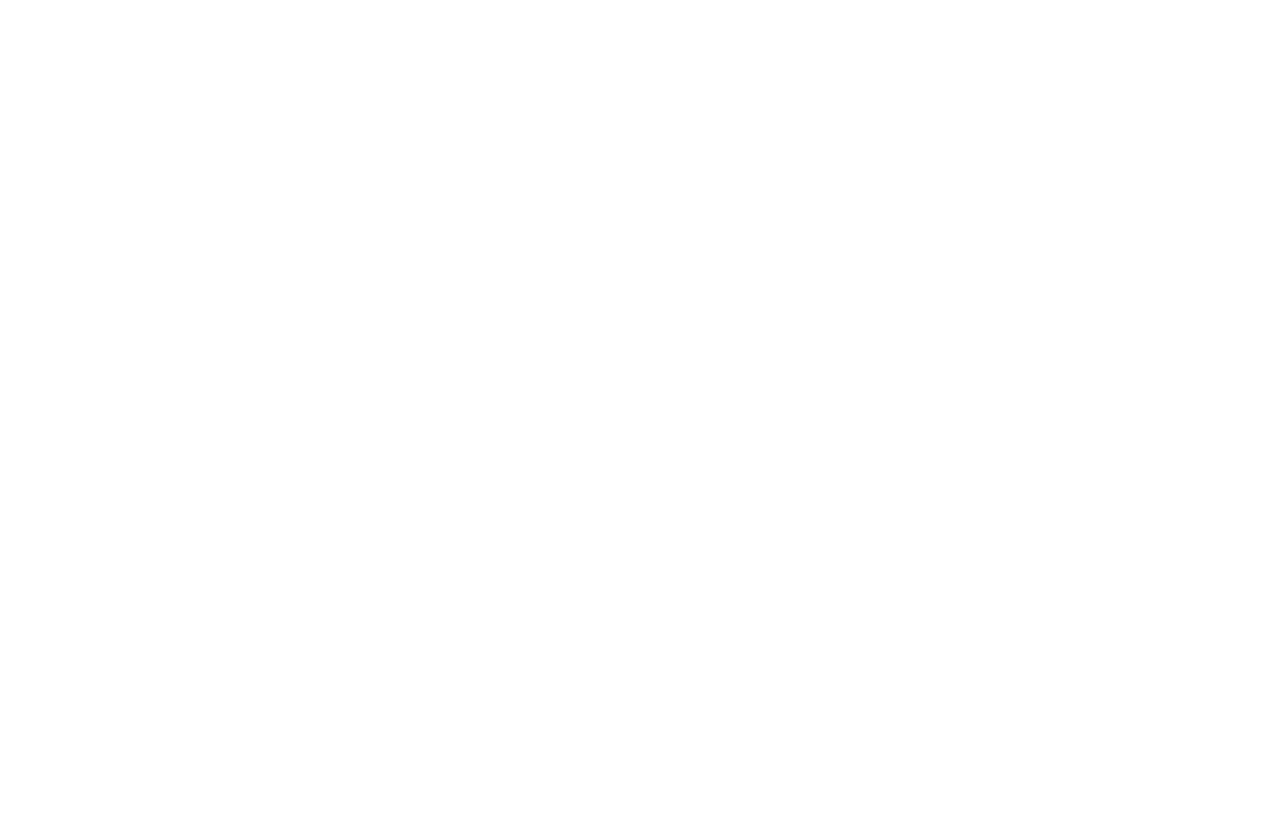
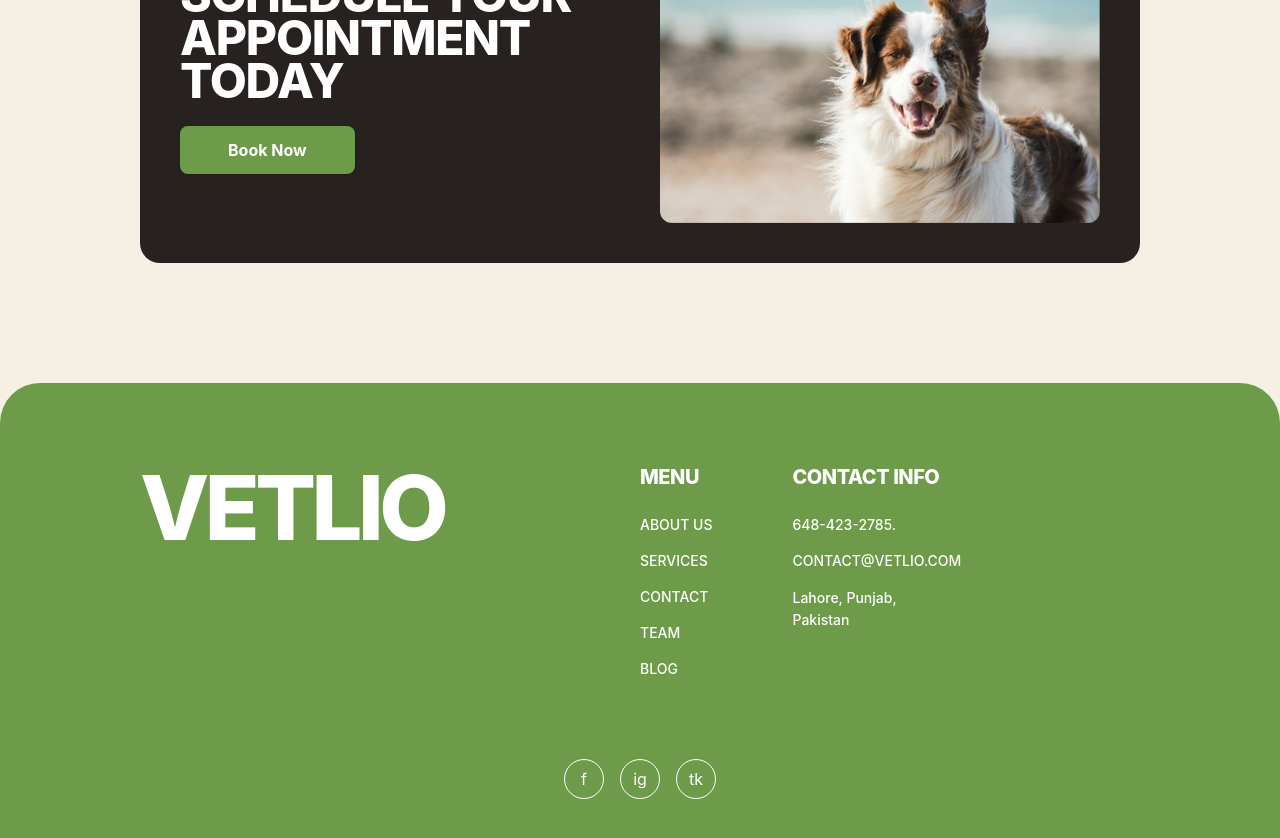
Before and after one commit to AbdulMoez777/VetlioPetCare, a React (Vite) app: page / in a window 1280 px wide. Shown: the part 4200-5038 px from the top of the page. Before the commit the page ends 4084 px from the top, so only its background shows below. Built offline with nearby package versions, Linux system fonts and the light colour scheme.

Commit message:
feat: Footer

```diff
--- a/src/App.jsx
+++ b/src/App.jsx
@@ -4,6 +4,7 @@
 import OurServices from './components/OurServices'
 import HowItWorks from './components/HowItWorks'
 import OurValuesSection from './components/OurValuesSection'
+import Footer from './components/Footer'
 
 function App() {
   return (
@@ -13,6 +14,7 @@
     <OurServices/>
     <HowItWorks/>
     <OurValuesSection/>
+    <Footer/>
     </>
   )
 }
--- /dev/null
+++ b/src/components/Footer.jsx
@@ -0,0 +1,97 @@
+import React from "react";
+
+function Footer() {
+  return (
+    <>
+      <section className="bg-[#f6efe4] flex flex-col items-center justify-center">
+        <div className="bg-[#27221F] flex max-w-[1000px] w-full rounded-[20px] p-10 gap-10 mb-30 ">
+          <div className="w-1/2 flex flex-col items-start justify-center ">
+            <h3 className="text-[#FFFFFF] font-extrabold text-5xl tracking-tight leading-[0.9] uppercase">
+              Schedule your appointment today
+            </h3>
+            <button className="bg-[#6E9B49] text-white font-bold px-12 py-3 mt-6 rounded-lg shadow-sm hover:bg-[#5f8d43] transition-colors">
+              Book Now
+            </button>
+          </div>
+
+          <div className="w-1/2 ">
+            <img
+              src="/AppointmentImage.png"
+              alt="Appointment Image"
+              className="w-full h-full object-cover rounded-xl"
+            />
+          </div>
+        </div>
+
+        {/* Footer */}
+        <div className="bg-[#6E9B49]  w-full rounded-t-[40px] pt-20 pb-10 px-10 md:px-20 flex flex-col items-center">
+          <div className="flex justify-between w-full max-w-[1000px]">
+            {/* left Logo Text  */}
+            <div className="w-1/2">
+              <h1 className="text-white font-extrabold text-7xl md:text-[90px] uppercase tracking-tighter leading-none ">
+                VETLIO
+              </h1>
+            </div>
+
+            {/* Right Section */}
+            <div className="w-1/2 flex gap-20">
+              {/* Menu Column */}
+              <div>
+                <h4 className="text-white font-extrabold text-xl mb-6 uppercase tracking-tight">
+                  Menu
+                </h4>
+                <ul className="text-white space-y-4 text-sm font-medium">
+                  <li className="hover:text-[#f6efe4] cursor-pointer transition-colors">
+                    ABOUT US
+                  </li>
+                  <li className="hover:text-[#f6efe4] cursor-pointer transition-colors">
+                    SERVICES
+                  </li>
+                  <li className="hover:text-[#f6efe4] cursor-pointer transition-colors">
+                    CONTACT
+                  </li>
+                  <li className="hover:text-[#f6efe4] cursor-pointer transition-colors">
+                    TEAM
+                  </li>
+                  <li className="hover:text-[#f6efe4] cursor-pointer transition-colors">
+                    BLOG
+                  </li>
+                </ul>
+              </div>
+
+              {/* Contact Info Column */}
+              <div>
+                <h4 className="text-white font-extrabold text-xl mb-6 uppercase tracking-tight">
+                  Contact Info
+                </h4>
+                <ul className="text-white space-y-4 text-sm font-medium">
+                  <li>648-423-2785.</li>
+                  <li className="uppercase">CONTACT@VETLIO.COM</li>
+                  <li className="leading-relaxed">
+                    Lahore, Punjab,
+                    <br />
+                    Pakistan
+                  </li>
+                </ul>
+              </div>
+            </div>
+          </div>
+          {/* Bottom Social Icons Row */}
+          <div className="flex justify-center gap-4 mt-20">
+            <div className="w-10 h-10 rounded-full border border-white flex items-center justify-center text-white cursor-pointer hover:bg-white hover:text-[#6E9B49] transition-colors">
+              f
+            </div>
+            <div className="w-10 h-10 rounded-full border border-white flex items-center justify-center text-white cursor-pointer hover:bg-white hover:text-[#6E9B49] transition-colors">
+              ig
+            </div>
+            <div className="w-10 h-10 rounded-full border border-white flex items-center justify-center text-white cursor-pointer hover:bg-white hover:text-[#6E9B49] transition-colors">
+              tk
+            </div>
+          </div>
+        </div>
+      </section>
+    </>
+  );
+}
+
+export default Footer;
```
Also changed, not shown: public/AppointmentImage.png (added), public/FooterLogo.png (added).
